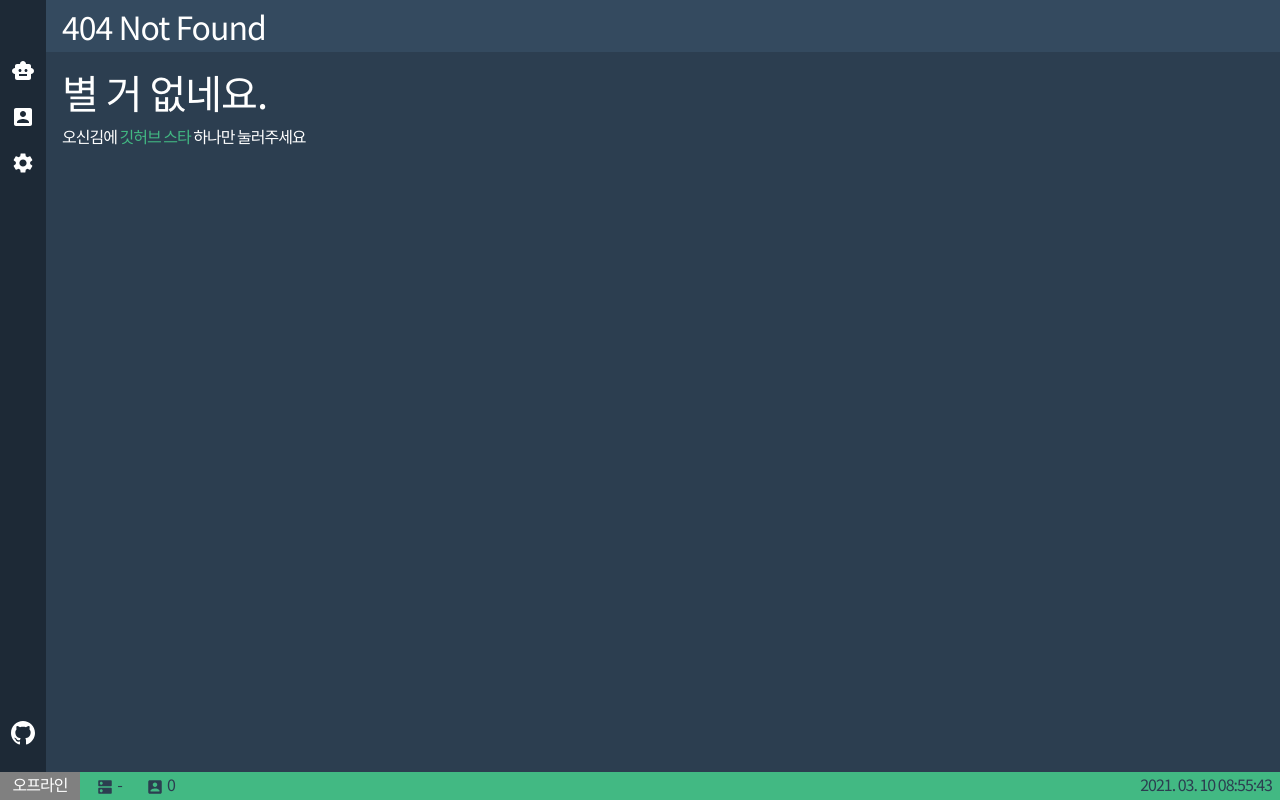
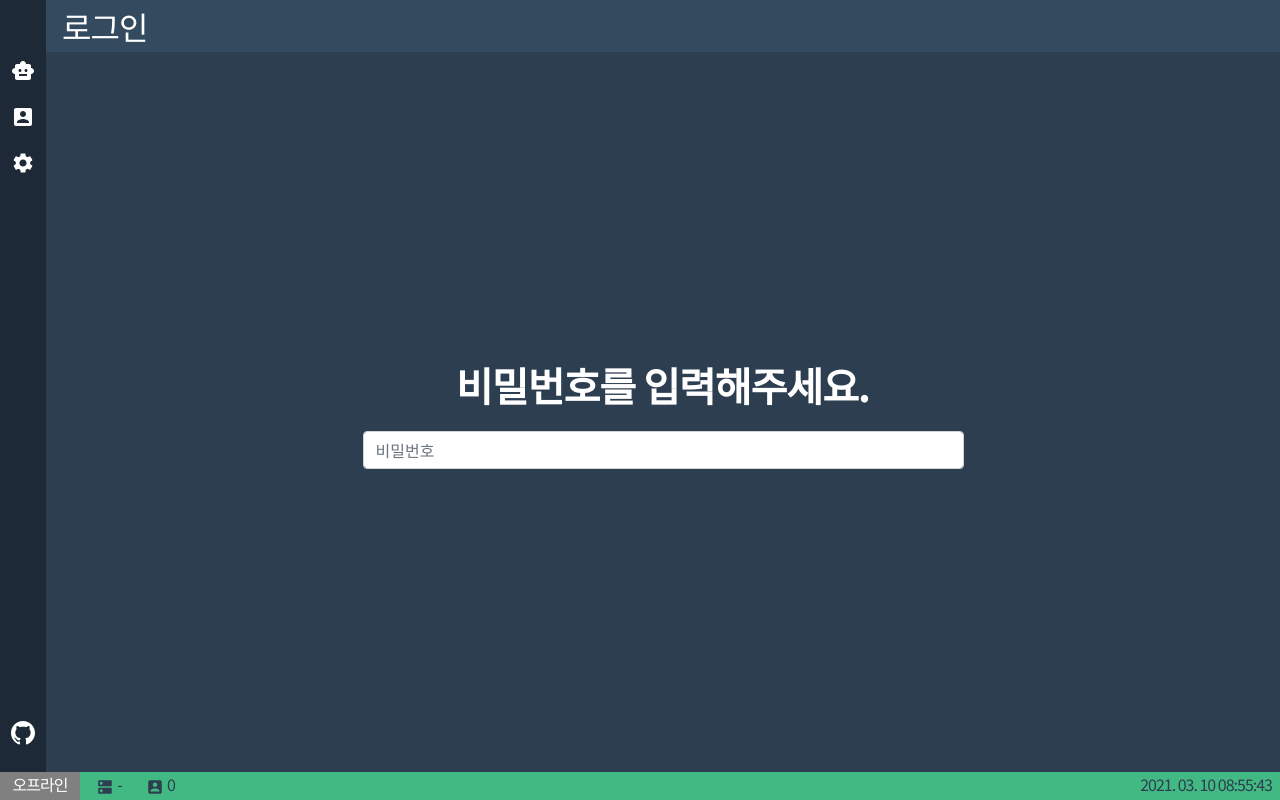
Before and after one commit to minibox24/easygamebot, a Vue app in the folder webdev/: page /login in a window 1280 px wide. Before the commit this address had no page. Built offline with nearby package versions, Linux system fonts and the light colour scheme.

Commit message:
feat(web): login

```diff
--- a/webdev/src/plugins/router.js
+++ b/webdev/src/plugins/router.js
@@ -5,10 +5,23 @@ import Test from '../views/Test.vue'
 import Bot from '../views/Bot.vue'
 import User from '../views/User.vue'
 import Setting from '../views/Setting.vue'
+import Login from '../views/Login'
 
 Vue.use(VueRouter)
 
+const requireLogin = (to, _, next) => {
+  if (localStorage.getItem('password') === '1234') next()
+  else {
+    next({ name: 'Login', params: { path: to.path } })
+  }
+}
+
 const routes = [
+  {
+    path: '/login',
+    name: 'Login',
+    component: Login
+  },
   {
     path: '*',
     name: '404 Not Found',
@@ -22,17 +35,20 @@ const routes = [
   {
     path: '/',
     name: 'Bot',
-    component: Bot
+    component: Bot,
+    beforeEnter: requireLogin
   },
   {
     path: '/user',
     name: 'User',
-    component: User
+    component: User,
+    beforeEnter: requireLogin
   },
   {
     path: '/setting',
     name: 'Setting',
-    component: Setting
+    component: Setting,
+    beforeEnter: requireLogin
   }
 ]
 
--- /dev/null
+++ b/webdev/src/views/Login.vue
@@ -0,0 +1,50 @@
+<template>
+  <div class="login">
+    <span class="title mb-3">비밀번호를 입력해주세요.</span>
+    <b-form-input
+      class="pw" type="password"
+      v-model="password" placeholder="비밀번호"
+    />
+  </div>
+</template>
+
+<script>
+export default {
+  mounted () {
+    this.$store.commit('setTitle', '로그인')
+    this.$router.push(this.$route.params.path ?? '/')
+  },
+  data () {
+    return {
+      password: localStorage.getItem('password')
+    }
+  },
+  watch: {
+    password (pw) {
+      localStorage.setItem('password', pw)
+      if (pw === '1234') {
+        this.$router.push(this.$route.params.path ?? '/')
+      }
+    }
+  }
+}
+</script>
+
+<style scoped>
+.login {
+  display: flex;
+  justify-content: center;
+  align-items: center;
+  height: 100%;
+  flex-direction: column;
+}
+
+.title {
+  font-weight: 900;
+  font-size: 2.5rem;
+}
+
+.pw {
+  width: 50%;
+}
+</style>
```
